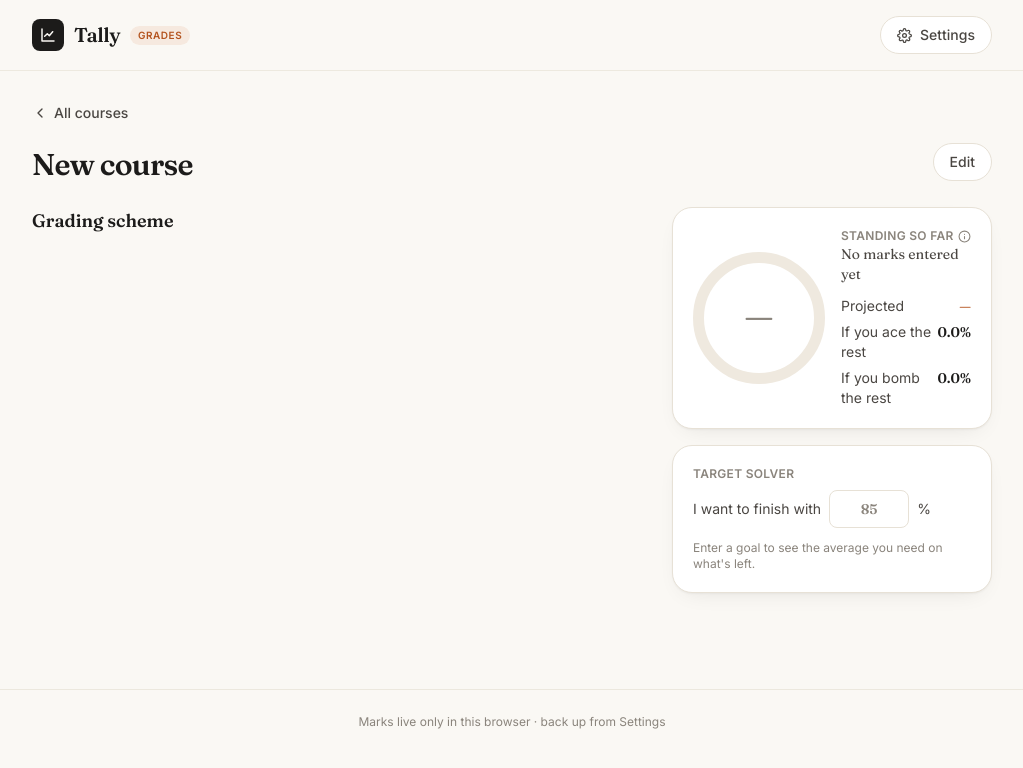
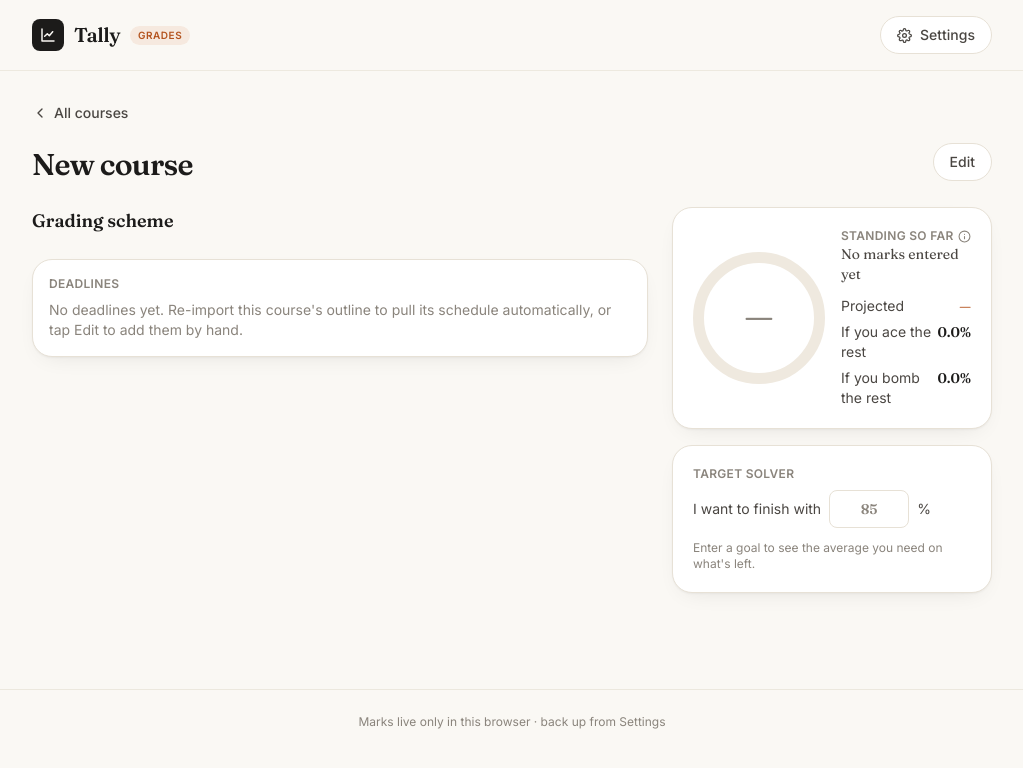
Before and after one commit to phdech04/grade-tracker, a React (Vite) app: page / in a window 1280 px wide. Both pictures are taken after a click on the button "Add manually". Shown: the top 768 px of the page, without its empty margins (128-1151 px from the left). Built offline with nearby package versions, Linux system fonts and the light colour scheme.

Commit message:
fix: show Deadlines section on courses with none, so the feature is discoverable
An empty deadline list previously rendered nothing in view mode, so migrated
courses looked unchanged. Now shows a prompt to re-import or add by hand.

```diff
--- a/src/components/DeadlineList.tsx
+++ b/src/components/DeadlineList.tsx
@@ -14,8 +14,6 @@ interface Props {
 }
 
 export function DeadlineList({ events, components, editing, today, onChange }: Props) {
-  if (events.length === 0 && !editing) return null;
-
   const update = (id: string, p: Partial<CourseEvent>) =>
     onChange(events.map((e) => (e.id === id ? { ...e, ...p } : e)));
   const remove = (id: string) => onChange(events.filter((e) => e.id !== id));
@@ -32,7 +30,11 @@ export function DeadlineList({ events, components, editing, today, onChange }: P
       <p className="label mb-2">Deadlines</p>
 
       {events.length === 0 ? (
-        <p className="text-sm text-ink-faint">No deadlines yet — add one below.</p>
+        <p className="text-sm text-ink-faint">
+          {editing
+            ? "No deadlines yet — add one below."
+            : "No deadlines yet. Re-import this course's outline to pull its schedule automatically, or tap Edit to add them by hand."}
+        </p>
       ) : (
         <ul className="divide-y divide-line/60">
           {sorted.map((e) =>
```
